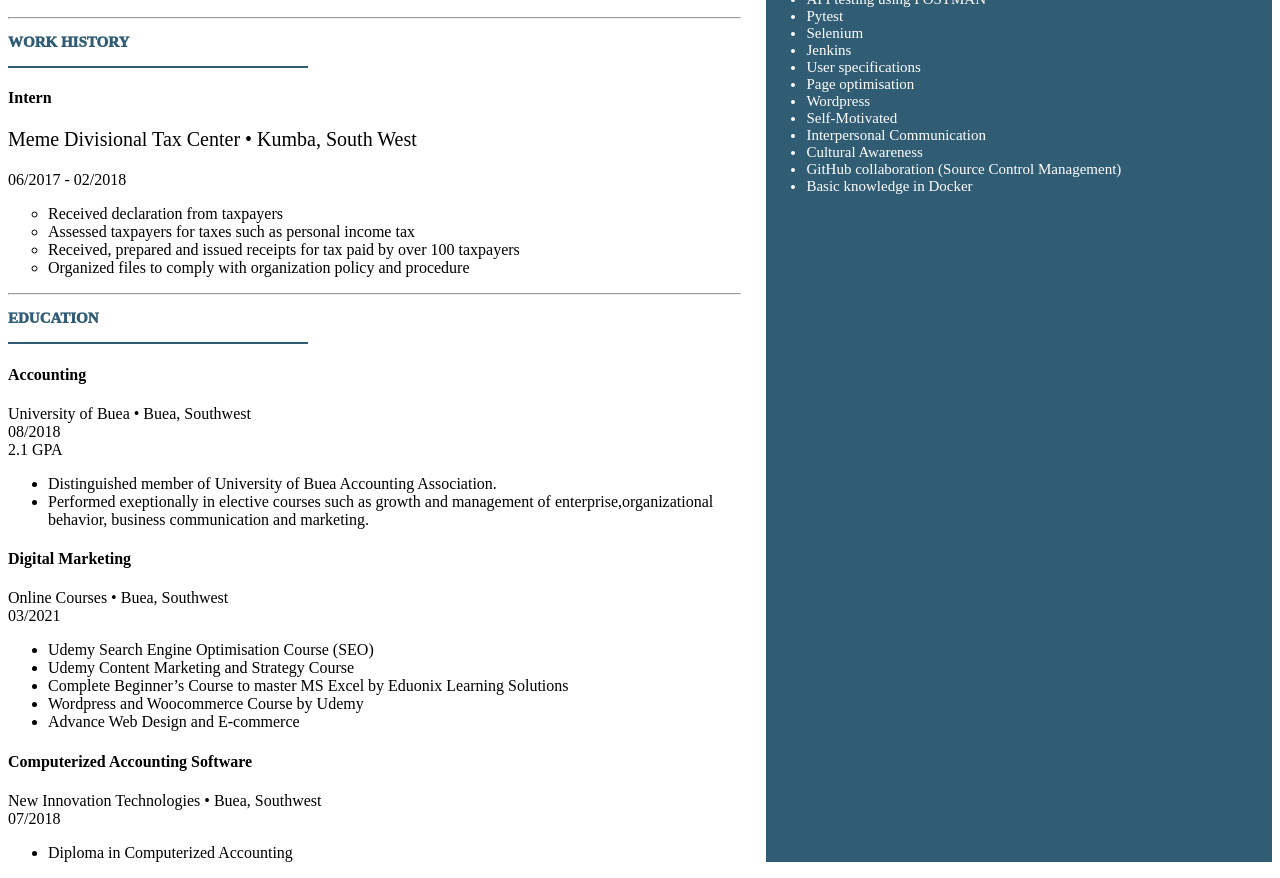
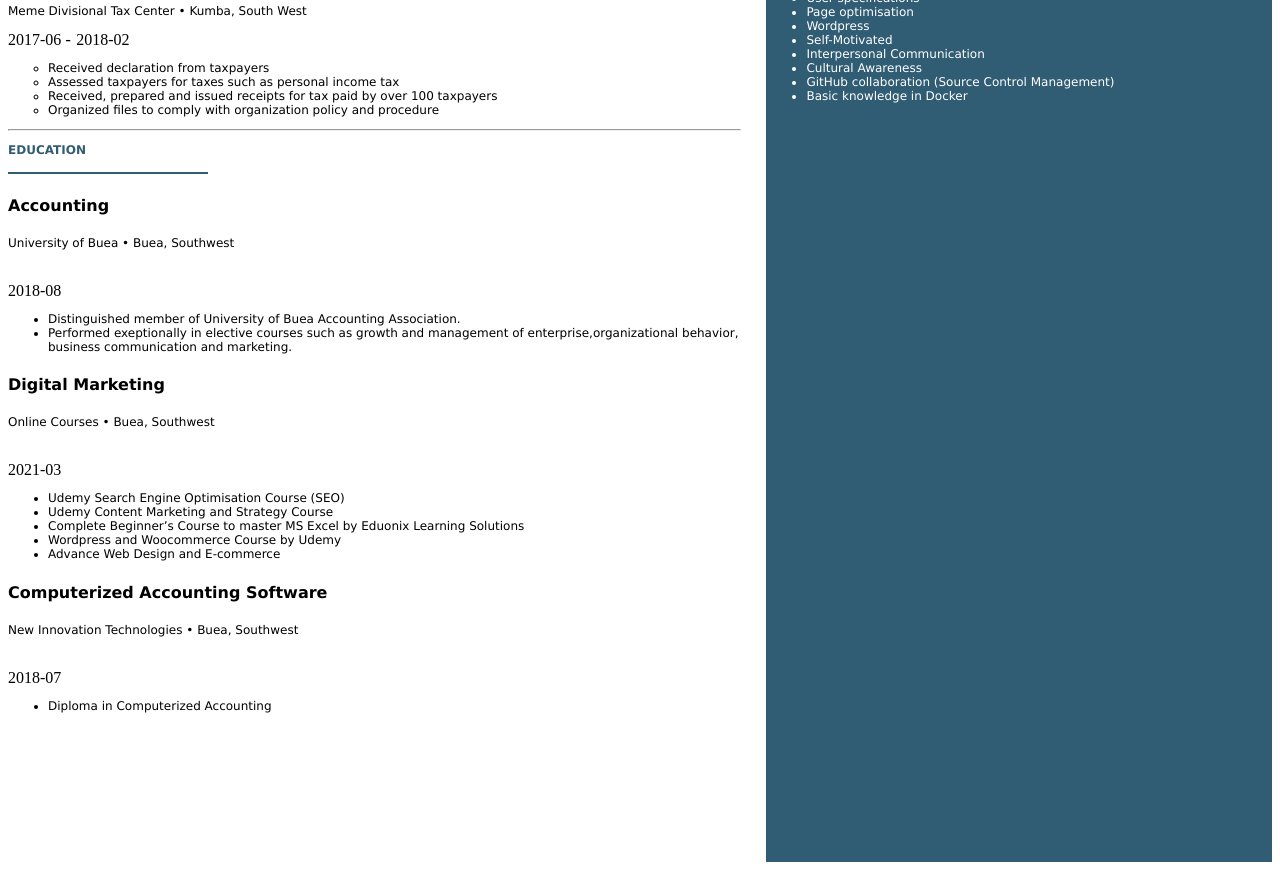
Before and after one commit to vizallati/allati, a plain HTML site: page index.html in a window 1280 px wide. Shown: the part 346-1224 px from the top of the page. Drawn offline with Linux system fonts and the light colour scheme.

Commit message:
Modified styling

```diff
--- a/index.html
+++ b/index.html
@@ -13,7 +13,7 @@
     <h1 class= 'line'>Ian Ekwoge</h1>
 
     <h3 class= 'line'>PROFESSIONAL SUMMARY</h3>
-    <p align="justify">
+    <p align="left">
     Junior Software Tester with knowledge in manual & automated
     testing for Software Quality Assurance (SQA) with emphasis on
     API testing using Postman and Pytest. Knowledgeable in open-source
@@ -28,8 +28,8 @@
     <h3 class= 'line'>WORK HISTORY</h3>
     <h4>Intern</h4>
     <p>Meme Divisional Tax Center • Kumba, South West</p>
-    06/2017 - 02/2018
-    <ul type="circle">
+    <time class="date"> 2017-06 </time> - <time class="date"> 2018-02 </time>
+    <ul type="circle" class="unordered">
     <li>Received declaration from taxpayers</li>
     <li>Assessed taxpayers for taxes such as personal income tax</li>
     <li>Received, prepared and issued receipts for tax paid by over 100 taxpayers</li>
@@ -39,12 +39,10 @@
     <hr>
     <h3 class= 'line'>EDUCATION</h3>
     <h4>Accounting</h4>
-    University of Buea • Buea, Southwest
+    <p>University of Buea • Buea, Southwest</p>
     <br>
-    08/2018
-    <br>
-    2.1 GPA
-    <ul>
+    <time class="date">2018-08</time>
+    <ul class="unordered">
         <li>Distinguished member of University of Buea Accounting Association.</li>
         <li>Performed exeptionally in elective courses such as growth and management of enterprise,organizational
             behavior, business communication and marketing.</li>
@@ -52,10 +50,10 @@
 
 
     <h4>Digital Marketing</h4>
-    Online Courses • Buea, Southwest
+    <p> Online Courses • Buea, Southwest </p>
     <br>
-    03/2021
-    <ul>
+    <time class="date">2021-03</time>
+    <ul class="unordered">
         <li>Udemy Search Engine Optimisation Course (SEO)</li>
         <li>Udemy Content Marketing and Strategy Course</li>
         <li>Complete Beginner’s Course to master MS Excel by Eduonix Learning Solutions</li>
@@ -64,10 +62,10 @@
     </ul>
 
     <h4>Computerized Accounting Software</h4>
-    New Innovation Technologies • Buea, Southwest
+    <p> New Innovation Technologies • Buea, Southwest </p>
     <br>
-    07/2018
-    <ul>
+    <time class="date">2018-07 </time>
+    <ul class="unordered">
         <li>Diploma in Computerized Accounting</li>
     </ul>
     </div>
--- a/style.css
+++ b/style.css
@@ -12,6 +12,7 @@ src: url('fonts/Franklin M54.ttf')
 
 body {
   background-color: white;
+  font-family:Verdana;
 }
 
 h1 {
@@ -21,14 +22,13 @@ h1 {
 }
 
 p {
-  font-size: 20px;
+  font-size: 12px;
 }
 
 h3 {
    color: #305c74;
    text-align: left;
-   font-family: Sierra;
-   font-size: 15px;
+   font-size: 12px;
    font-weight: 1000;
 
 }
@@ -39,7 +39,7 @@ h3 {
             padding-bottom: 15px;
             border-bottom-style: solid;
             border-bottom-width: 2.1px;
-            width: 300px;
+            width: 200px;
         }
 
 
@@ -56,8 +56,7 @@ h3 {
     height: 1200px;
     color: white;
     text-align: left;
-    font-family: Sierra;
-    font-size: 15px;
+    font-size: 12px;
     float: right;
 }
 
@@ -79,3 +78,11 @@ float: left;
 float: left;
 
 }
+
+.unordered{
+font-size: 12px;
+}
+
+.date{
+font-family:Franklin M54;
+}
```
